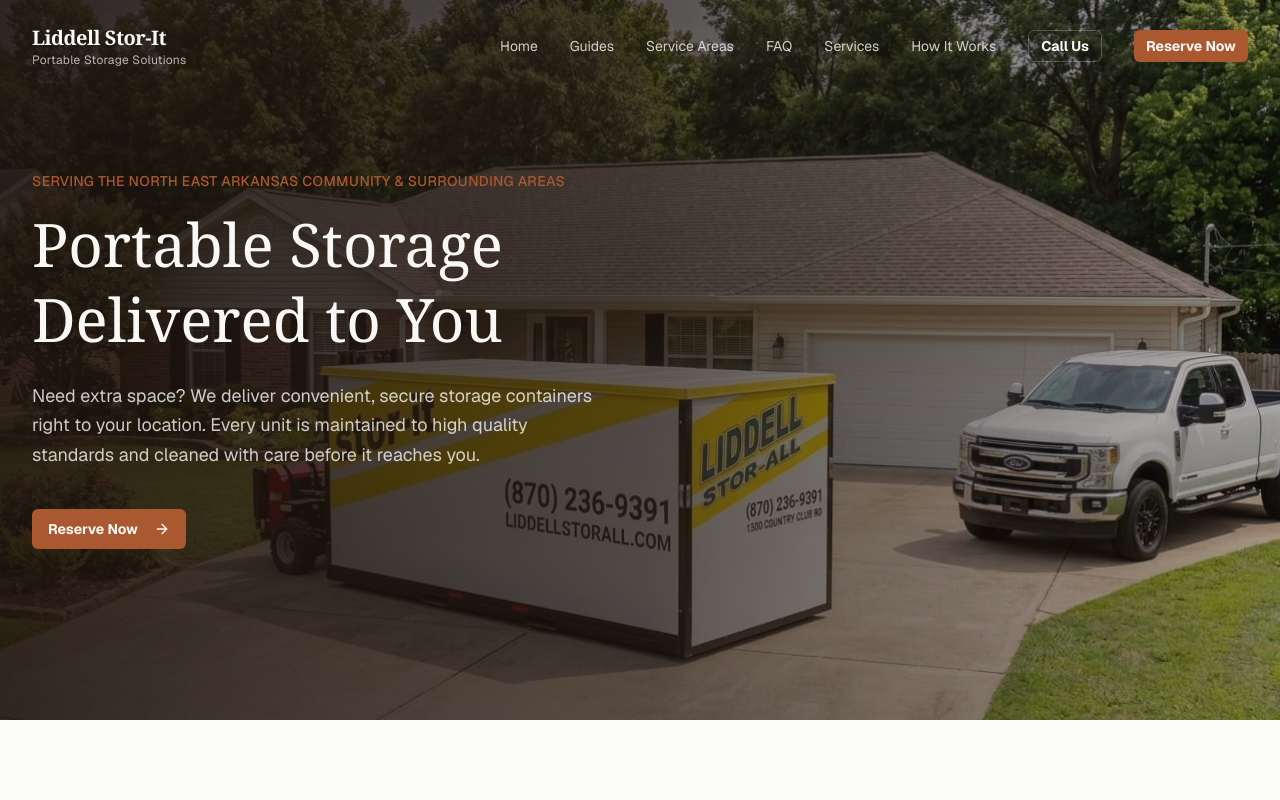
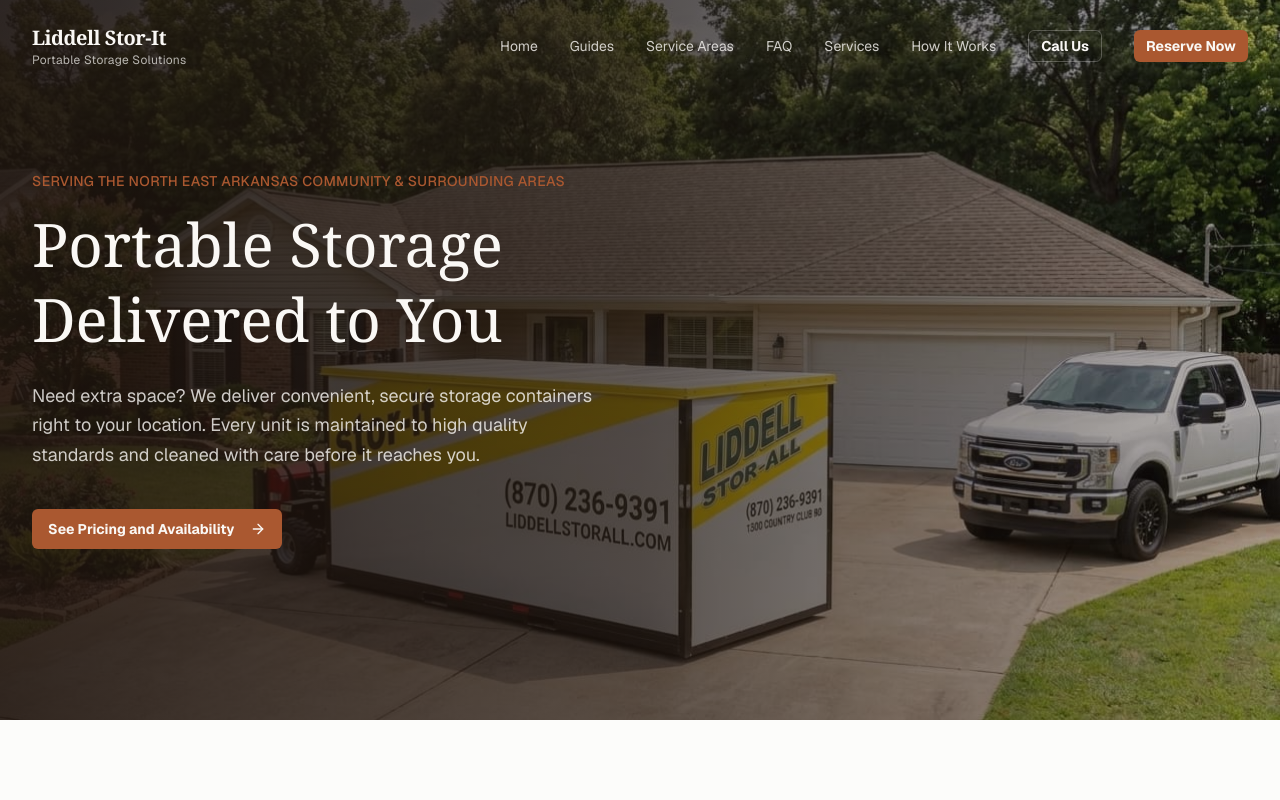
Before and after one commit to liddellsrentals/liddellstorit.com, a Next.js app: page / in a window 1280 px wide. Shown: the top 800 px of the page. Built offline with nearby package versions, Linux system fonts and the light colour scheme.

Commit message:
Update hero main button from 'Reserve Now' to 'See Pricing and Availability'

```diff
--- a/components/hero.tsx
+++ b/components/hero.tsx
@@ -37,13 +37,13 @@ export function Hero() {
               className="bg-accent hover:bg-accent/90 text-accent-foreground"
               tracking={{
                 interaction_type: 'link',
-                interaction_text: 'Reserve Now',
+                interaction_text: 'See Pricing and Availability',
                 interaction_location: 'hero',
                 link_url: 'https://www.liddellstorall.com/pages/storit',
               }}
             >
               <Link href="https://www.liddellstorall.com/pages/storit" target="_blank" rel="noopener noreferrer">
-                Reserve Now
+                See Pricing and Availability
                 <ArrowRight className="ml-2 h-4 w-4" />
               </Link>
             </Button>
```
